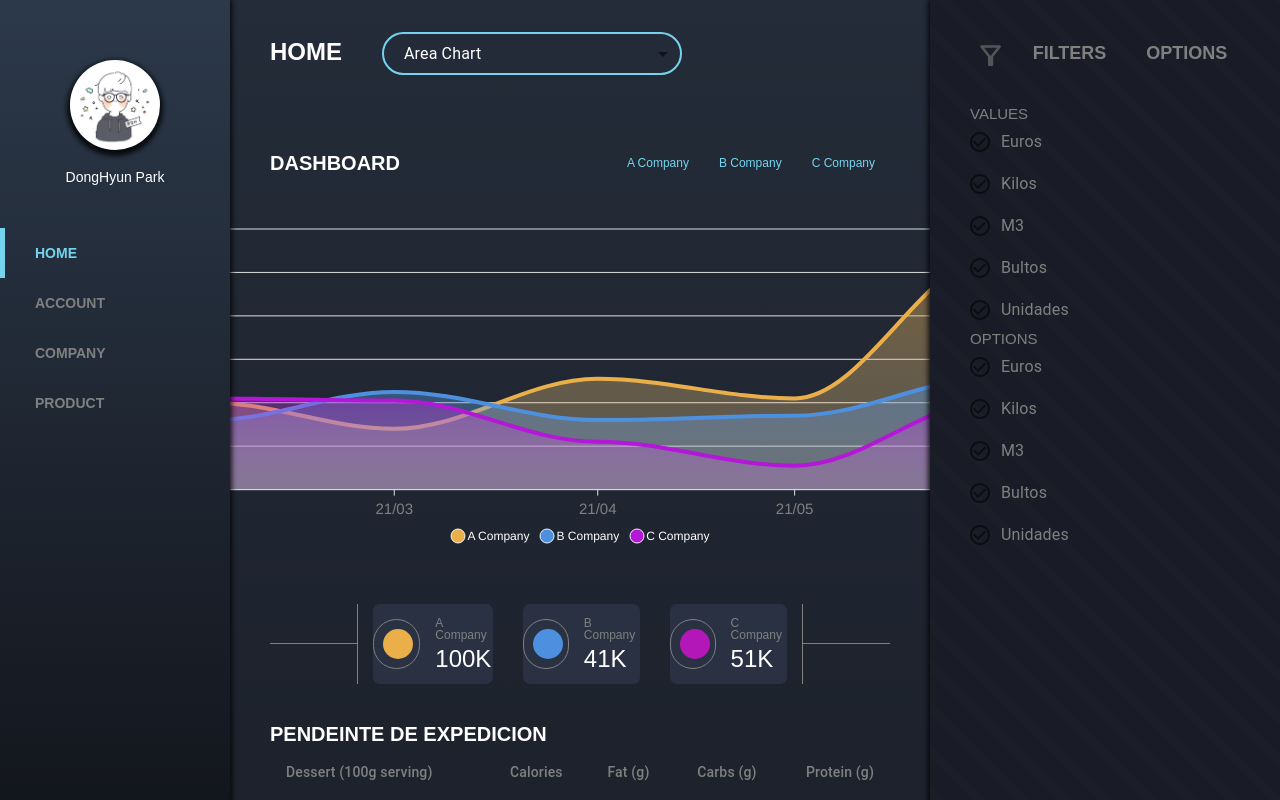
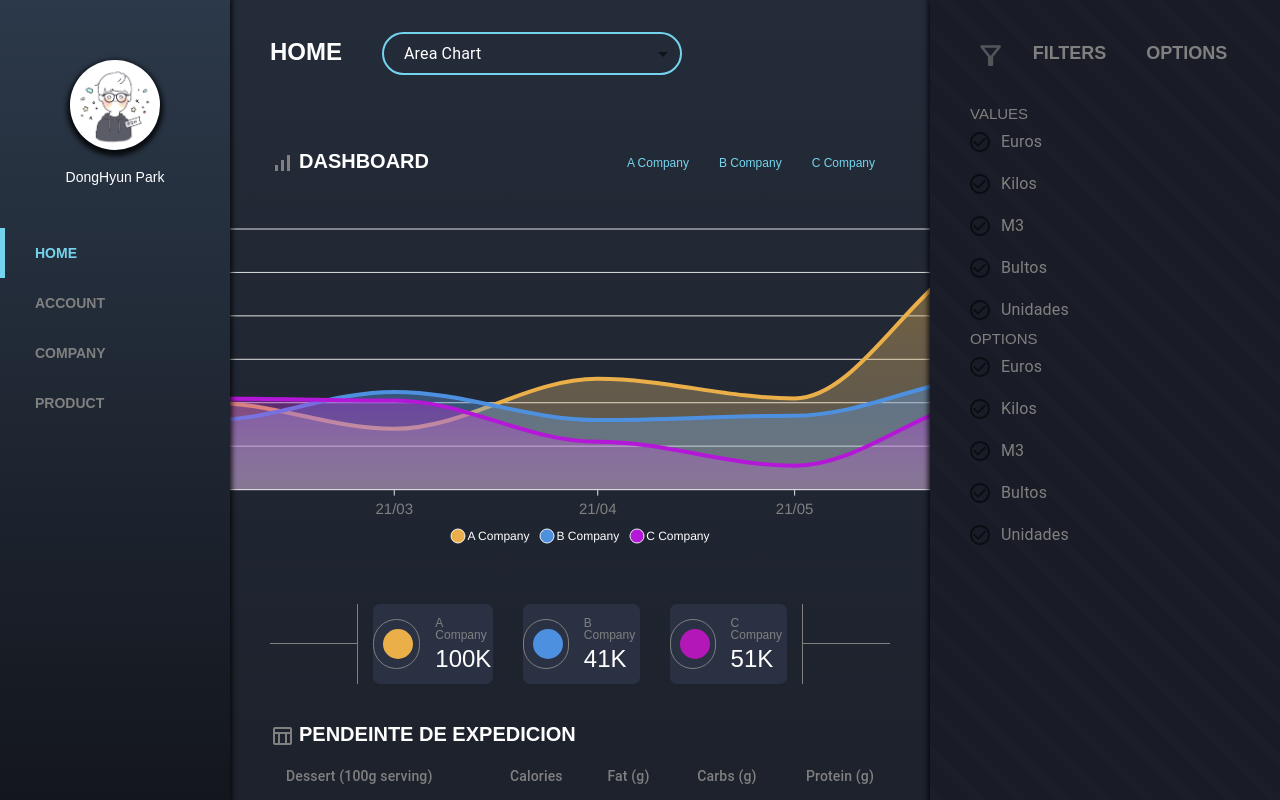
Before and after one commit to qkrdkwl9090/backoffice-react, a React (Create React App) app: page / in a window 1280 px wide. Shown: the top 800 px of the page. Built offline with nearby package versions, Linux system fonts and the light colour scheme; data requests are answered from the project's data file.

Commit message:
feat: add icon(table, chart)

```diff
--- a/src/routes/home/HomePresenter.js
+++ b/src/routes/home/HomePresenter.js
@@ -13,6 +13,8 @@ import TableHead from '@material-ui/core/TableHead';
 import TableRow from '@material-ui/core/TableRow';
 import Chart from 'components/Chart';
 import HighLight from 'components/Highlight';
+import ChartImg from 'assets/images/chart.svg';
+import TableImg from 'assets/images/table.svg';
 
 const Top = styled.section`
     display: flex;
@@ -26,8 +28,12 @@ const Title = styled.div`
     font-weight: 700;
 `
 const SubTitle = styled.div`
+    display: flex;
     font-size: 20px;
     font-weight: 700;
+`
+const Img = styled.img`
+    margin-right: 5px;
 `
 const ChartTop = styled.div`
     margin: 40px 0 20px;
@@ -135,7 +141,10 @@ const HomePresenter = ({data}) => (
         </Top>
         <ChartContainer>
             <ChartTop>
-                <SubTitle>DASHBOARD</SubTitle>
+                <SubTitle>
+                    <Img src={ChartImg} alt="ChartImg" />
+                    DASHBOARD
+                </SubTitle>
                 <ChartMenu>
                     <Menu>A Company</Menu>
                     <Menu>B Company</Menu>
@@ -146,7 +155,10 @@ const HomePresenter = ({data}) => (
         </ChartContainer>
         <HighLight/>
         <TableContainerR>
-            <SubTitle>PENDEINTE DE EXPEDICION</SubTitle>
+            <SubTitle>
+                <Img src={TableImg} alt="TableImg" />
+                PENDEINTE DE EXPEDICION
+            </SubTitle>
             <TableContainer>
       <Table aria-label="customized table">
         <TableHead>
```
Also changed, not shown: src/assets/images/chart.svg (added), src/assets/images/table.svg (added).
